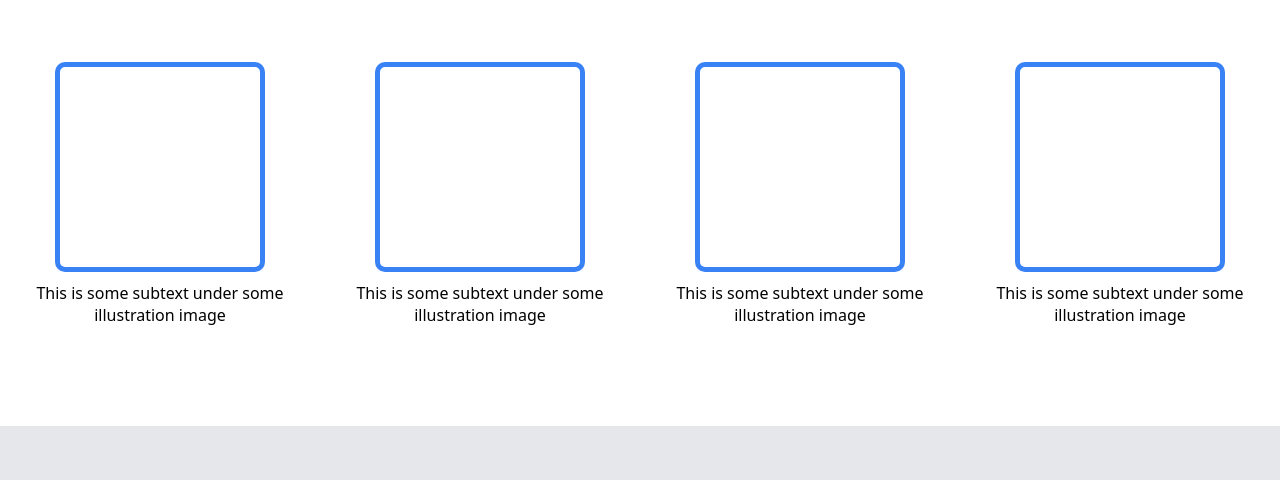
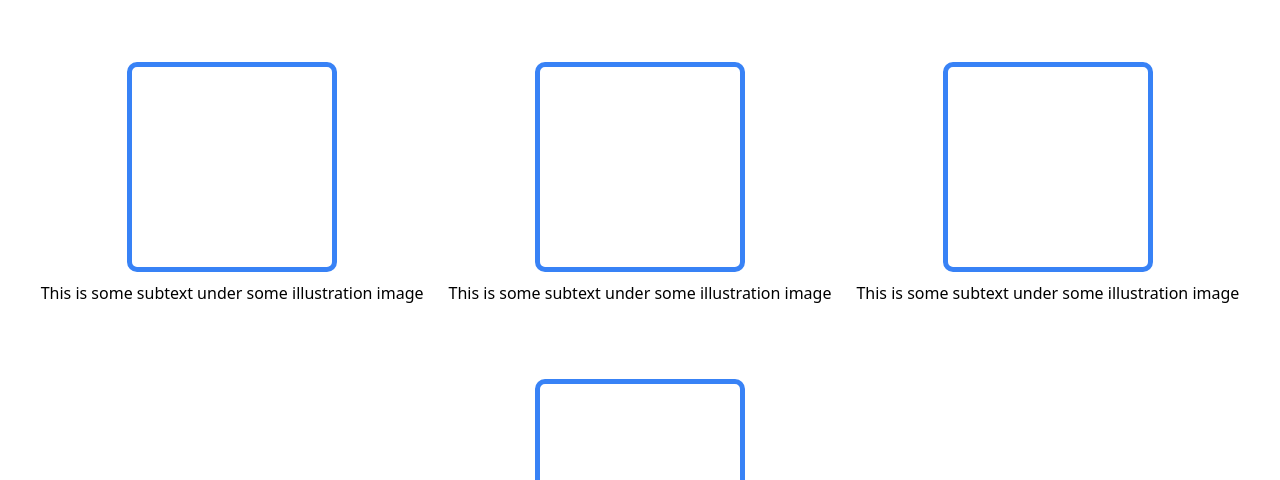
Before and after one commit to WanderingHumanid/odin-landing-page, a plain HTML site: page index.html in a window 1280 px wide. Shown: the part 472-952 px from the top of the page. Drawn offline with Linux system fonts and the light colour scheme.

Commit message:
Add wrap properties to section-2

```diff
--- a/styles.css
+++ b/styles.css
@@ -123,6 +123,9 @@ button {
     justify-content: center;
     align-items: center;
     margin-bottom: 50px;
+    flex-wrap: wrap;
+    gap: 25px;
+    text-align: center;
 }
 
 .section-2 .text {
```
